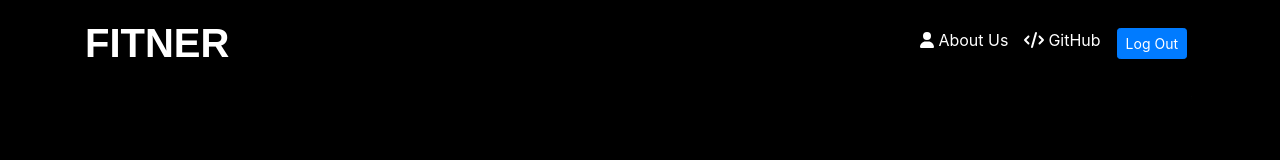
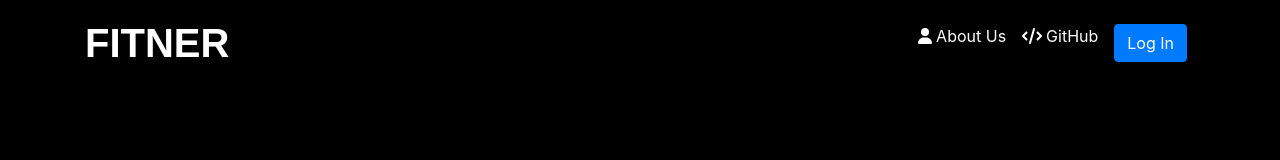
Before and after one commit to ALYAN-ALAM/FITNER, a React (Create React App) app in the folder fitner-frontend/: page / in a window 1280 px wide. Shown: the top 160 px of the page. Built offline with nearby package versions, Linux system fonts and the light colour scheme; no server answers.

Commit message:
fixed bug

```diff
--- a/fitner-frontend/src/components/Navbar/NavBar.js
+++ b/fitner-frontend/src/components/Navbar/NavBar.js
@@ -6,6 +6,7 @@ import { FontAwesomeIcon } from "@fortawesome/react-fontawesome";
 import { faUser, faCode, faSignOut, faSignIn } from "@fortawesome/free-solid-svg-icons";
 import { useConvexAuth } from "convex/react";
 import LogoutButton from "../Auth/LogoutButton";
+import LoginButton from "../Auth/LoginButton";
 function NavBar() {
   const { isAuthenticated } = useConvexAuth();
 
@@ -57,7 +58,7 @@ function NavBar() {
               <LogoutButton />
             ) : (
               <Nav.Link href="/login" className="text-white">
-               <LogoutButton/>
+               <LoginButton/>
               </Nav.Link>
             )
 
```
